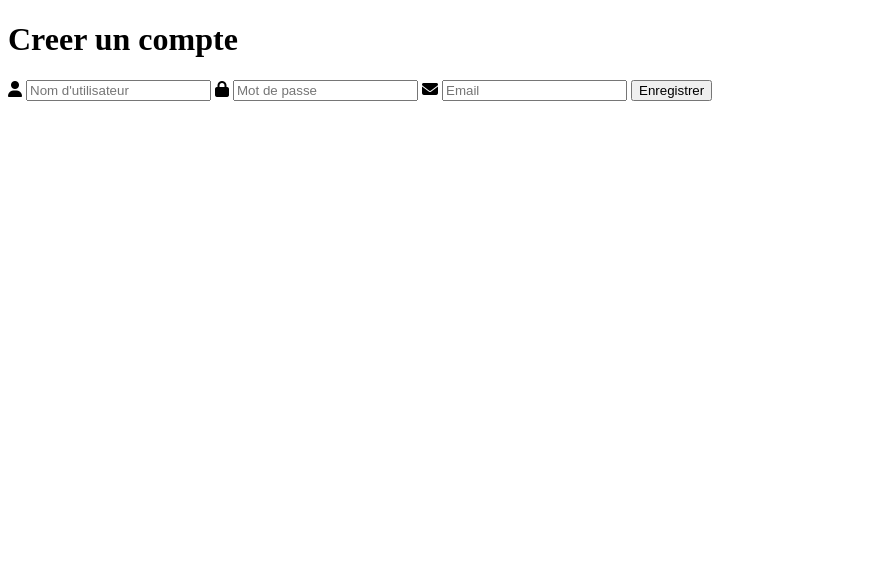
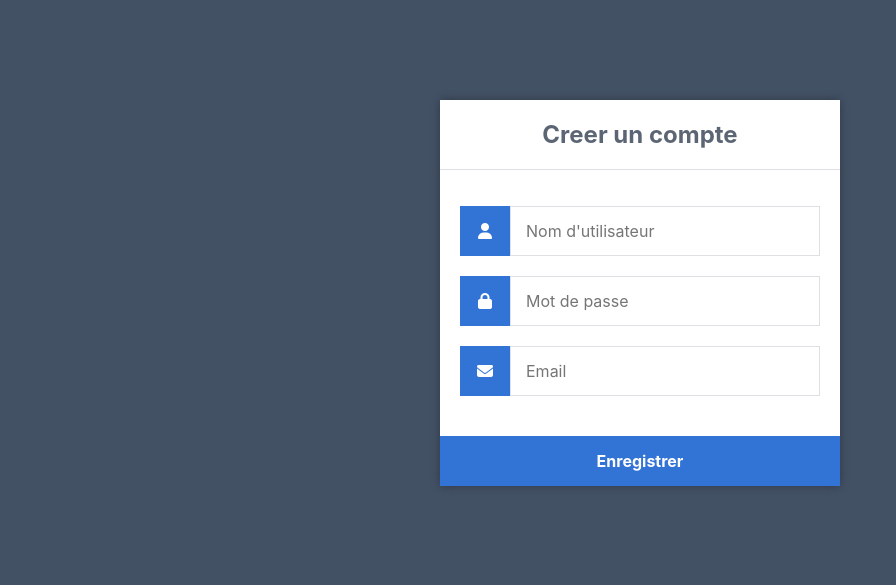
Before and after one commit to WilfriedM01/dermato_as_ndere, a PHP site: page /register.php in a window 1280 px wide. Shown: the top 585 px of the page, without its empty margins (0-896 px from the left). Run offline with PHP 8.4, Linux system fonts and the light colour scheme.

Commit message:
Add user's register form style

```diff
--- a/register.php
+++ b/register.php
@@ -5,6 +5,7 @@
     <meta name="viewport" content="width=device-width, initial-scale=1.0">
     <title>SignIn    </title>
     <link rel="stylesheet" href="https://cdnjs.cloudflare.com/ajax/libs/font-awesome/6.2.0/css/all.min.css" integrity="sha512-xh6O/CkQoPOWDdYTDqeRdPCVd1SpvCA9XXcUnZS2FmJNp1coAFzvtCN9BmamE+4aHK8yyUHUSCcJHgXloTyT2A==" crossorigin="anonymous" referrerpolicy="no-referrer">
+    <link href="style_register.css" rel="stylesheet" type="text/css">
 </head>
 <body>
 <div class="register">
--- a/style_register.css
+++ b/style_register.css
@@ -0,0 +1,59 @@
+* {
+    box-sizing: border-box;
+    font-family: -apple-system, BlinkMacSystemFont, "segoe ui", roboto, oxygen, ubuntu, cantarell, "fira sans", "droid sans", "helvetica neue", Arial, sans-serif;
+    font-size: 16px;
+}
+body {
+    background-color: #435165;
+    margin: 0;
+}
+.register {
+    width: 400px;
+    background-color: #ffffff;
+    box-shadow: 0 0 9px 0 rgba(0, 0, 0, 0.3);
+    margin: 100px auto;
+}
+.register h1 {
+    text-align: center;
+    color: #5b6574;
+    font-size: 24px;
+    padding: 20px 0 20px 0;
+    border-bottom: 1px solid #dee0e4;
+}
+.register form {
+    display: flex;
+    flex-wrap: wrap;
+    justify-content: center;
+    padding-top: 20px;
+}
+.register form label {
+    display: flex;
+    justify-content: center;
+    align-items: center;
+    width: 50px;
+   height: 50px;
+    background-color: #3274d6;
+    color: #ffffff;
+}
+.register form input[type="password"], .register form input[type="text"], .register form input[type="email"] {
+    width: 310px;
+    height: 50px;
+    border: 1px solid #dee0e4;
+    margin-bottom: 20px;
+    padding: 0 15px;
+}
+.register form input[type="submit"] {
+    width: 100%;
+    padding: 15px;
+    margin-top: 20px;
+    background-color: #3274d6;
+   border: 0;
+    cursor: pointer;
+    font-weight: bold;
+    color: #ffffff;
+    transition: background-color 0.2s;
+}
+.register form input[type="submit"]:hover {
+  background-color: #2868c7;
+    transition: background-color 0.2s;
+}
```
